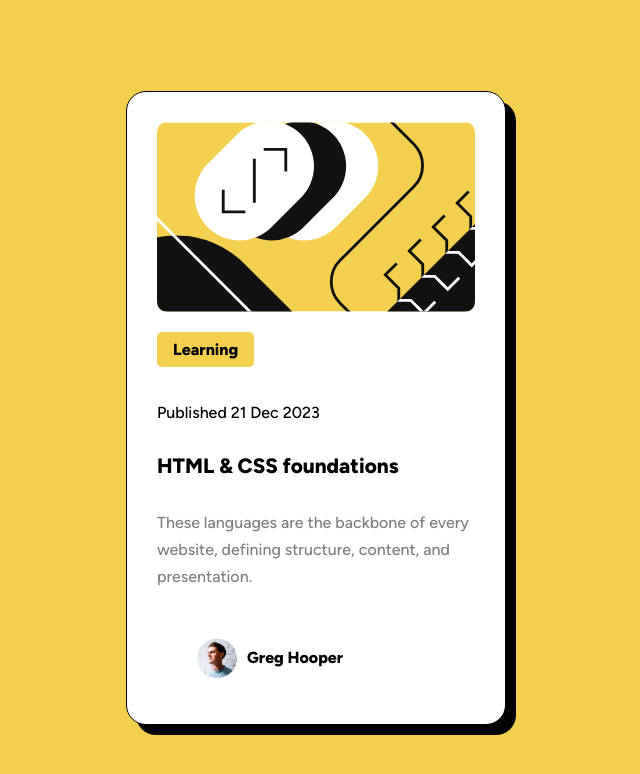
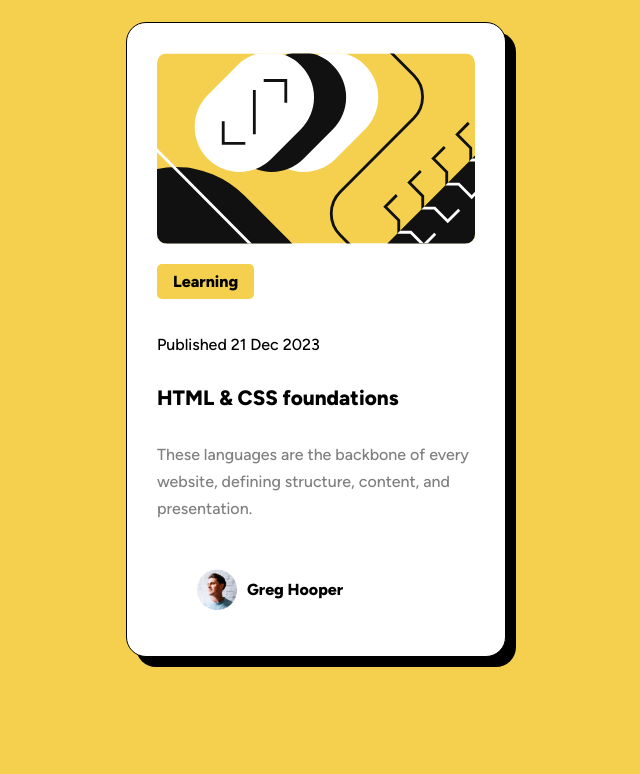
Before and after one commit to DeeSzubert/blog-preview-card, a website built with Vite: page index.html in a window 1280 px wide. Shown: the whole page, without its empty margins (324-964 px from the left). Built offline with nearby package versions, Linux system fonts and the light colour scheme.

Commit message:
fixed height

```diff
--- a/scss/style.scss
+++ b/scss/style.scss
@@ -3,8 +3,8 @@
 
 body,
 html {
-  // margin: 0;
-  // padding: 0;
+  margin: 0;
+  padding: 0;
 }
 * {
   box-sizing: border-box;
@@ -18,7 +18,7 @@ html {
 
 body {
   background-color: b.$primary;
-  height: 100vh;
+  // height: 100vh;
   max-height: 100vh;
   display: flex;
   justify-content: center;
```
Also changed, not shown: css/style.css, 1 other file.
